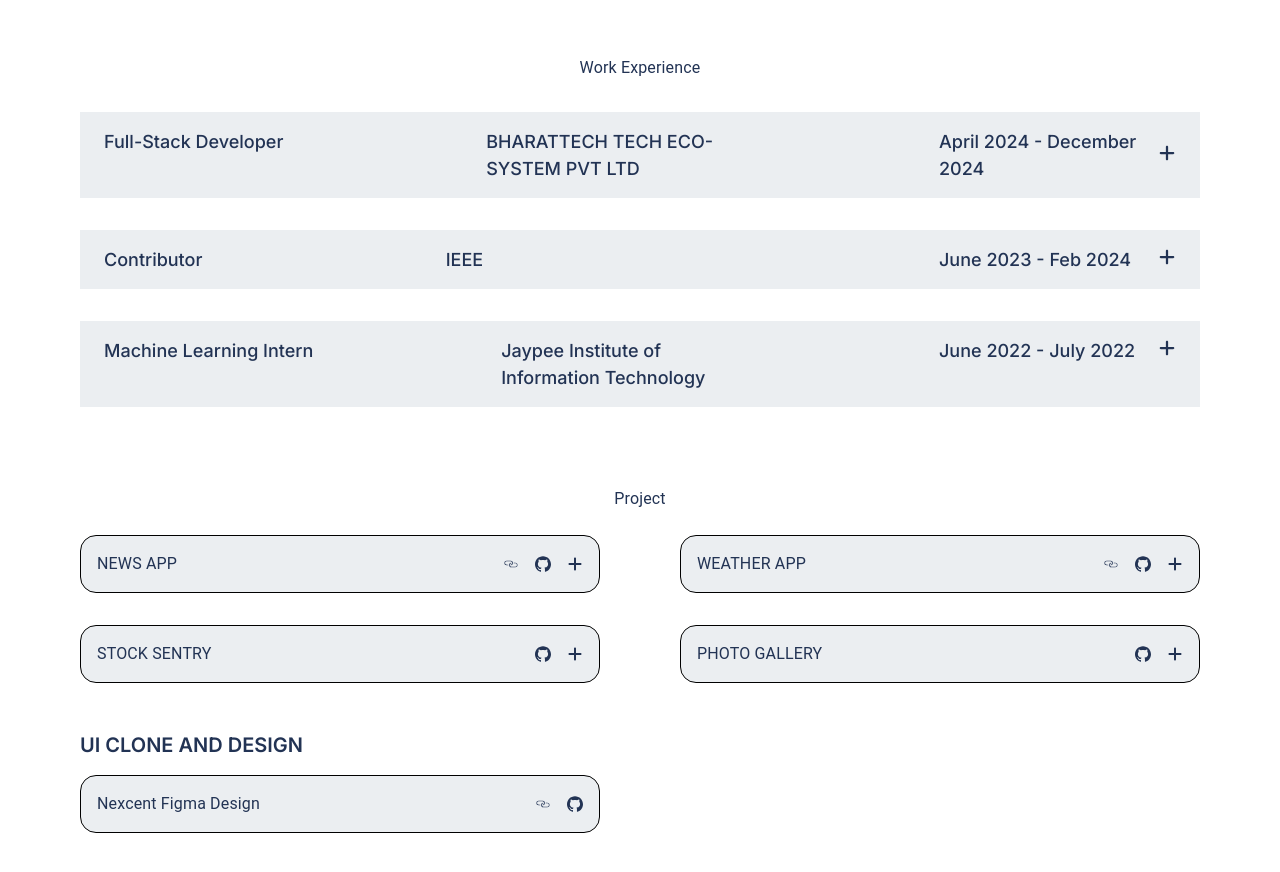
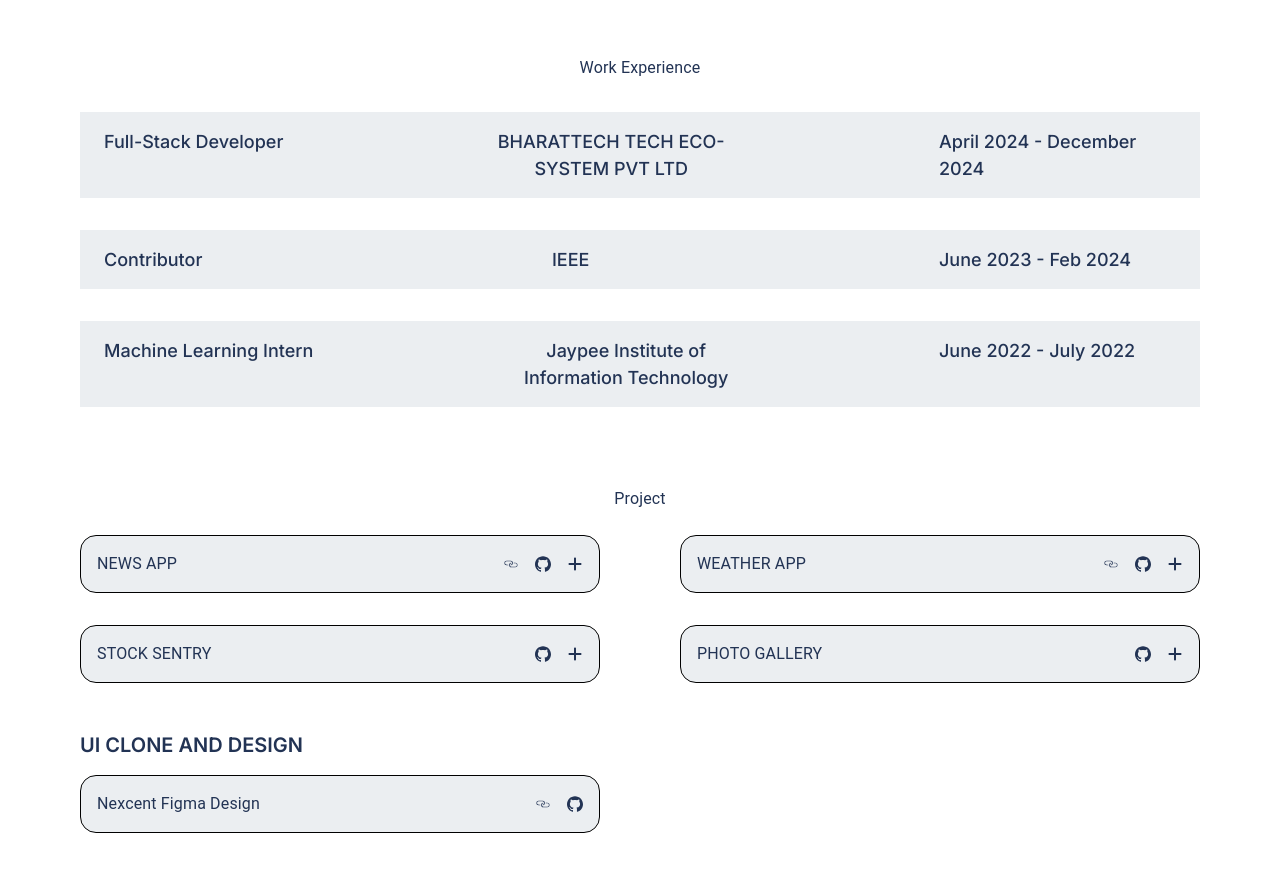
Before and after one commit to 17prateek12/my-portfolio, a Next.js app: page / in a window 1280 px wide. Shown: the part 1200-2072 px from the top of the page. Built offline with nearby package versions, Linux system fonts and the light colour scheme.

Commit message:
edit experf

```diff
--- a/src/component/Experience.jsx
+++ b/src/component/Experience.jsx
@@ -61,13 +61,13 @@
                     <div className='w-auto sm:w-full text-[18px] sm:text-[14px] font-medium dark:text-white text-[#223354]'>
                         {item.designation}
                     </div>
-                    <div className='w-[250px] sm:w-full text-[18px] sm:text-[14px] font-medium dark:text-white text-[#223354]'>
+                    <div className='w-[250px] sm:w-full text-[18px] sm:text-[14px] text-center font-medium dark:text-white text-[#223354]'>
                         {item.orgainization}
                     </div>
                     <div className='w-[237px] navsm:w-full sm:w-full text-[18px] sm:text-[14px] font-medium
                         flex justify-between items-center sm:flex-col sm:justify-start sm:items-start sm:gap-2 dark:text-white text-[#223354]'>
                         {item.date}
-                        <div className='sm:w-full sm:justify-center sm:items-center sm:flex'>
+                      {/*  <div className='sm:w-full sm:justify-center sm:items-center sm:flex'>
                         {showexp.includes(item.id) ? (
                             <button className='text-[18px] font-medium dark:text-white text-[#223354]'
                             onClick={() => handleToggle(item.id)}>
@@ -79,10 +79,10 @@
                                 <FaPlus />
                             </button>
                         )}
-                    </div>
+                    </div> */}
                     </div>
                 </div>
-                {showexp.includes(item.id) && (
+                {/*showexp.includes(item.id) && (
                     <div className='mt-8'>
                     {item.point.map((val,index)=>(
                         <div className='flex flex-col mb-4 transform transition-transform ease-in-out duration-1000' key={index}>
@@ -93,7 +93,7 @@
                     ))}
                     </div>
                 )
-                }
+                */}
             </div>
         ))}
         </div>
```
